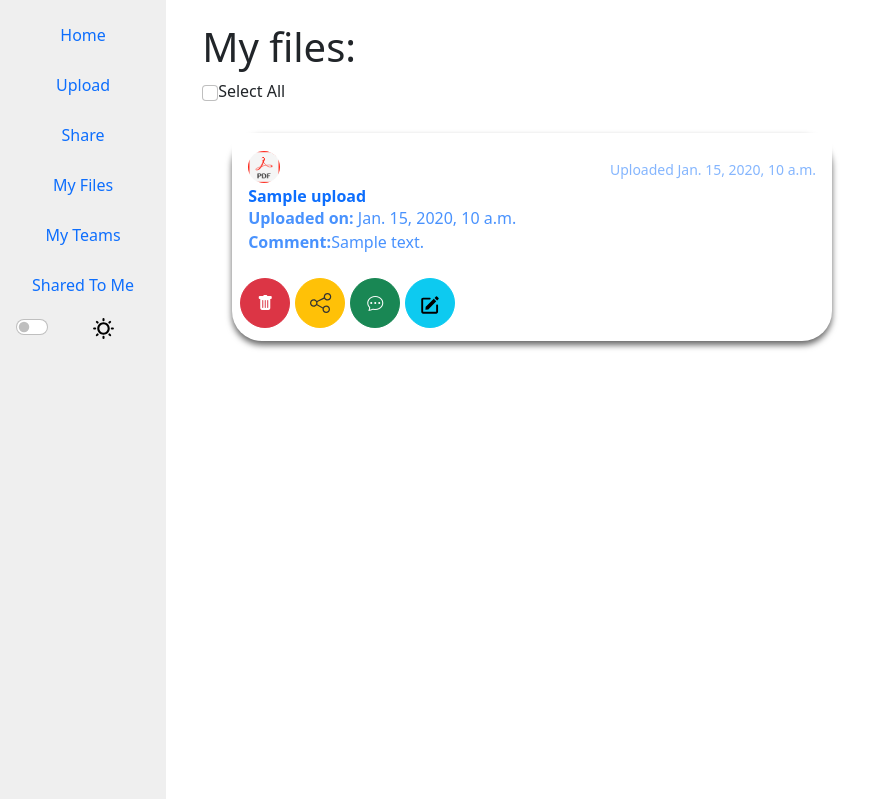
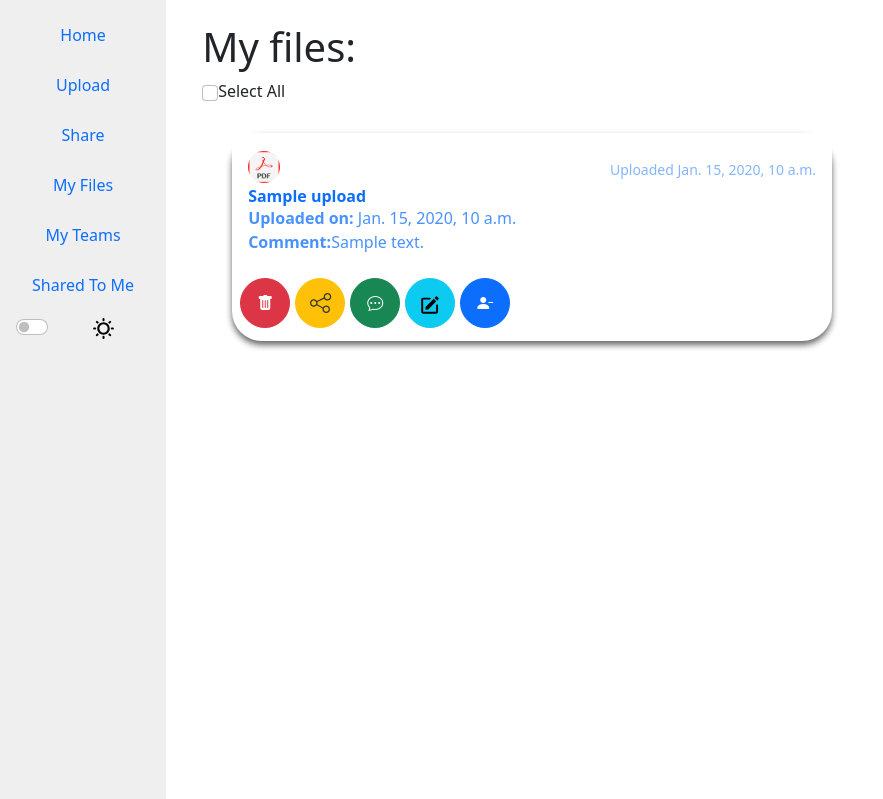
Before and after one commit to Issaabdi1/Crimson, a Django app: template tasks/templates/filelist.html in a window 1280 px wide. Shown: the part 57-856 px from the top of the page, without its empty margins (0-883 px from the left). Run offline with Django 4.2, Linux system fonts and the light colour scheme; the template is opened without the code that fills it: most values are stand-ins (such as "Sample title", 1, 10 or a date in 2020); parts of the project's set-up code (start-up, migrations or seed data) failed here and were passed over; some libraries are stand-ins or nearby versions.

Commit message:
add unshare button

```diff
--- a/tasks/templates/filelist.html
+++ b/tasks/templates/filelist.html
@@ -70,6 +70,11 @@
                             <button type="button" class="btn btn-info equal-size open-modal" data-upload-id="{{ upload.id }}" data-bs-target="#renameModal_{{ upload.id }}" data-bs-toggle="modal">
                                 <svg t="1709502404971" class="icon" viewBox="0 0 1024 1024" version="1.1" xmlns="http://www.w3.org/2000/svg" p-id="5355" width="20" height="20"><path d="M290.27 614.65l-12.19 122.39c-0.81 8.04 5.06 15.21 13.09 16.02 0.51 0.05 1.02 0.08 1.54 0.07l121.91-12.68a13.16 13.16 0 0 0 9.26-3.9L834.95 324.5S706.22 193.33 706.21 193.33L294.66 605.87c-2.4 2.36-3.94 5.45-4.39 8.78zM949.52 159.18l-0.46-0.46-78.02-78.51a36.582 36.582 0 0 0-26.82-10.73 36.039 36.039 0 0 0-25.84 10.73l-71.68 74.61 130.68 130.2 71.68-74.12c14.41-14.16 14.61-37.31 0.46-51.72z" p-id="5356"></path><path d="M875.43 488.36c-26.93 0-48.76 21.83-48.76 48.76V857H161.54V232.35h335.98c26.93 0 48.76-21.83 48.76-48.76s-21.83-48.77-48.76-48.77H156.18c-0.49 0-0.98 0-1.47 0.01-50.9 0.81-91.5 42.72-90.69 93.61v633.92c0 50.9 41.26 92.16 92.16 92.16h676.34c50.52-0.27 91.41-41.16 91.68-91.67V537.12c-0.01-26.93-21.84-48.76-48.77-48.76z" p-id="5357"></path></svg>
                             </button>
+
+                            <!-- Unshare PDF -->
+                            <button type="button" class="btn btn-primary equal-size open-modal" data-upload-id="{{ upload.id }}" data-bs-toggle="modal" data-bs-target="#unshareModal_{{ upload.id }}">
+                                <i class="bi bi-person-dash-fill"></i>
+                            </button>
                         </div>
                     </div>
                     {% endfor %}
@@ -124,6 +129,10 @@
         </div>
     </div>
 </div>
+{% endfor %}
+
+{% for upload in uploads %}
+    {% include 'unshare_file.html' with upload=upload %}
 {% endfor %}
 
 <!-- {% for upload in uploads %}
```
